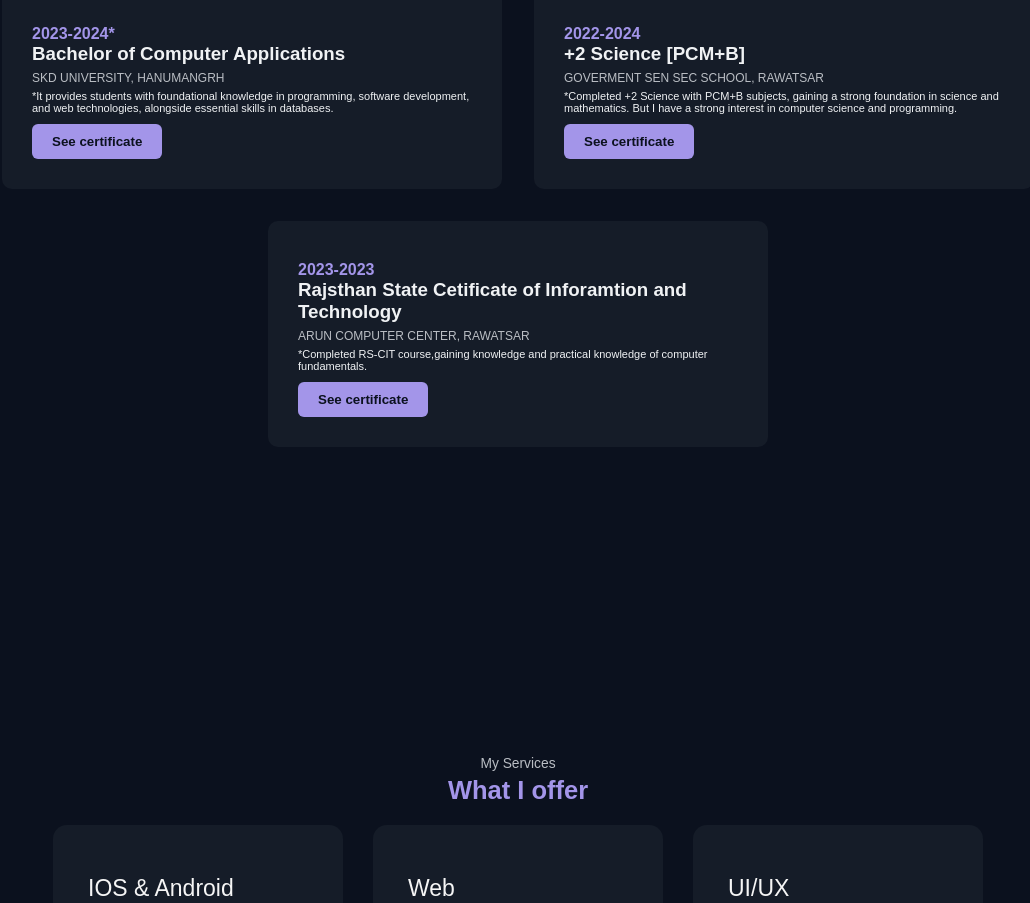
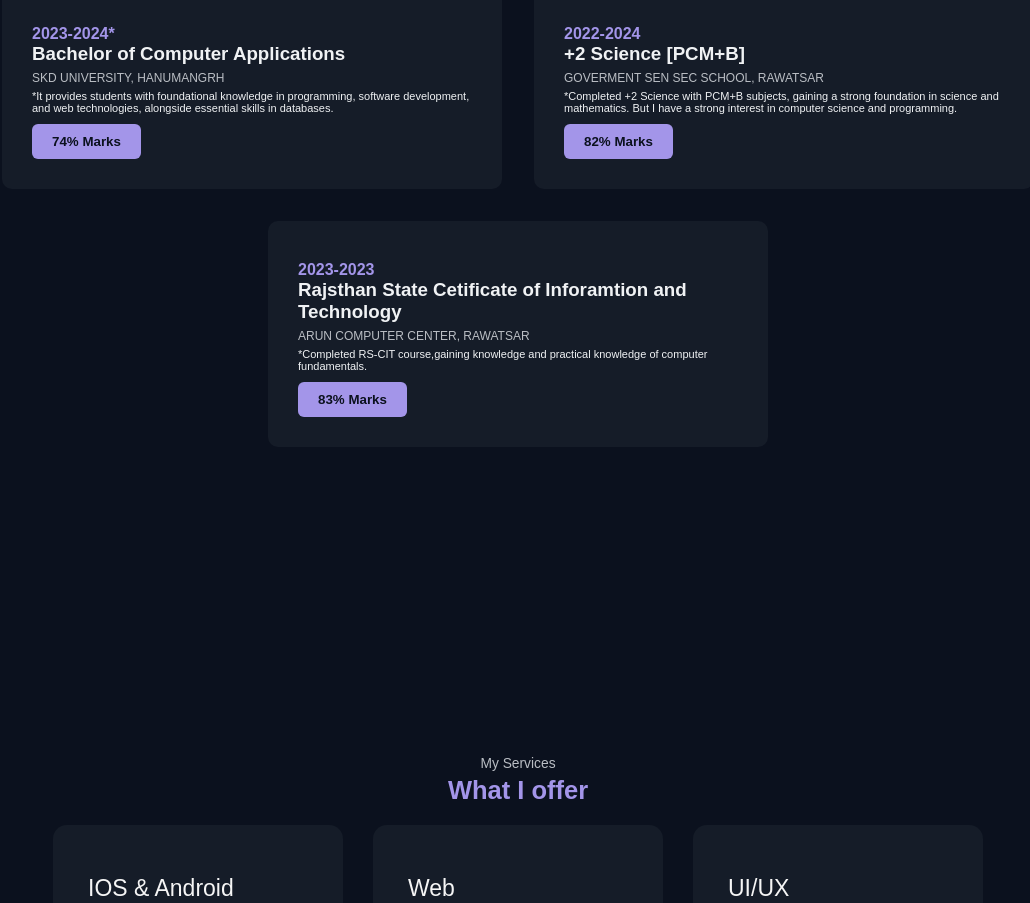
Before and after one commit to dilshand3/dilshanPortfolio, a Next.js app in the folder portfolio-frontend/: page / in a window 1280 px wide. Shown: the part 1620-2523 px from the top of the page, without its empty margins (122-1152 px from the left). Built offline with nearby package versions, Linux system fonts and the light colour scheme; no server answers.

Commit message:
marks added on education page

```diff
--- a/portfolio-frontend/src/component/Educationbox/Educationbox.jsx
+++ b/portfolio-frontend/src/component/Educationbox/Educationbox.jsx
@@ -1,7 +1,7 @@
 "use client"
 import React, { useEffect, useState, useRef } from 'react'
 
-const Educationbox = ({ year, title, institute, description }) => {
+const Educationbox = ({ year, title, institute, description,percentage }) => {
     const [isVisible, setIsVisible] = useState(false);
     const boxRef = useRef(null);
 
@@ -34,7 +34,7 @@ const Educationbox = ({ year, title, institute, description }) => {
                 <small>{institute.toUpperCase()}</small>
                 <p className='education-box-description'>{description}</p>
             </div>
-            <button className='education-box-btn'>See certificate</button>
+            <button className='education-box-btn'>{percentage}</button>
         </div>
     )
 }
--- a/portfolio-frontend/src/pages/Education/Education.jsx
+++ b/portfolio-frontend/src/pages/Education/Education.jsx
@@ -55,9 +55,9 @@ const Education = () => {
       <small>What I studied</small>
       <h2>Education Background</h2>
       <div className="education-container">
-        <Educationbox year="2023-2024*" title="Bachelor of Computer Applications" institute="skd university, hanumangrh" description="*It provides students with foundational knowledge in programming, software development, and web technologies, alongside essential skills in databases." />
-        <Educationbox year="2022-2024" title="+2 Science [PCM+B]" institute="goverment sen sec school, rawatsar" description="*Completed +2 Science with PCM+B subjects, gaining a strong foundation in science and mathematics. But I have a strong interest in computer science and programming." />
-        <Educationbox year="2023-2023" title="Rajsthan State Cetificate of Inforamtion and Technology" institute="arun computer center, rawatsar" description="*Completed RS-CIT course,gaining knowledge and practical knowledge of computer fundamentals." />
+        <Educationbox year="2023-2024*" percentage="74% Marks"  title="Bachelor of Computer Applications" institute="skd university, hanumangrh" description="*It provides students with foundational knowledge in programming, software development, and web technologies, alongside essential skills in databases." />
+        <Educationbox year="2022-2024"  percentage="82% Marks" title="+2 Science [PCM+B]" institute="goverment sen sec school, rawatsar" description="*Completed +2 Science with PCM+B subjects, gaining a strong foundation in science and mathematics. But I have a strong interest in computer science and programming." />
+        <Educationbox year="2023-2023"  percentage="83% Marks" title="Rajsthan State Cetificate of Inforamtion and Technology" institute="arun computer center, rawatsar" description="*Completed RS-CIT course,gaining knowledge and practical knowledge of computer fundamentals." />
       </div>
     </div>
   )
```
